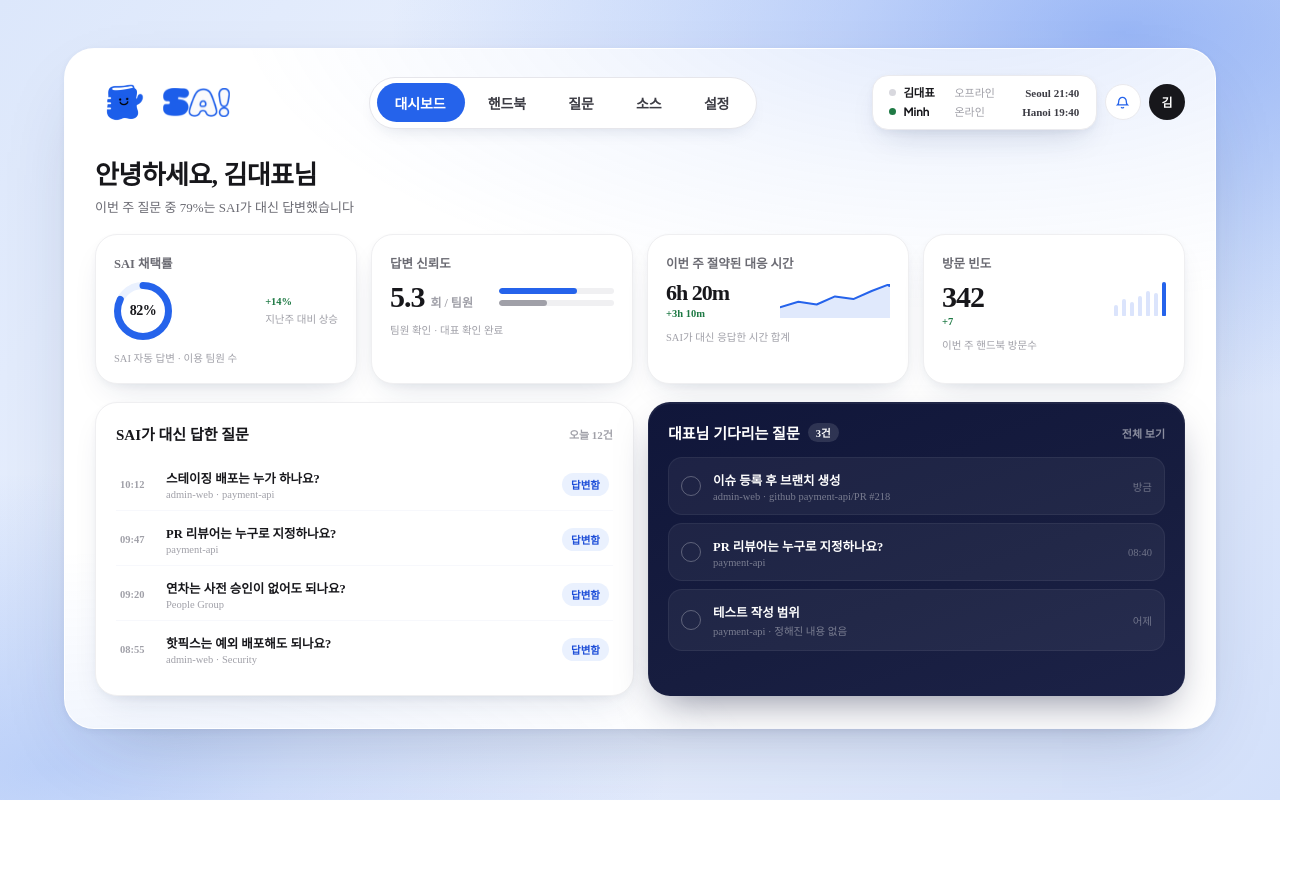
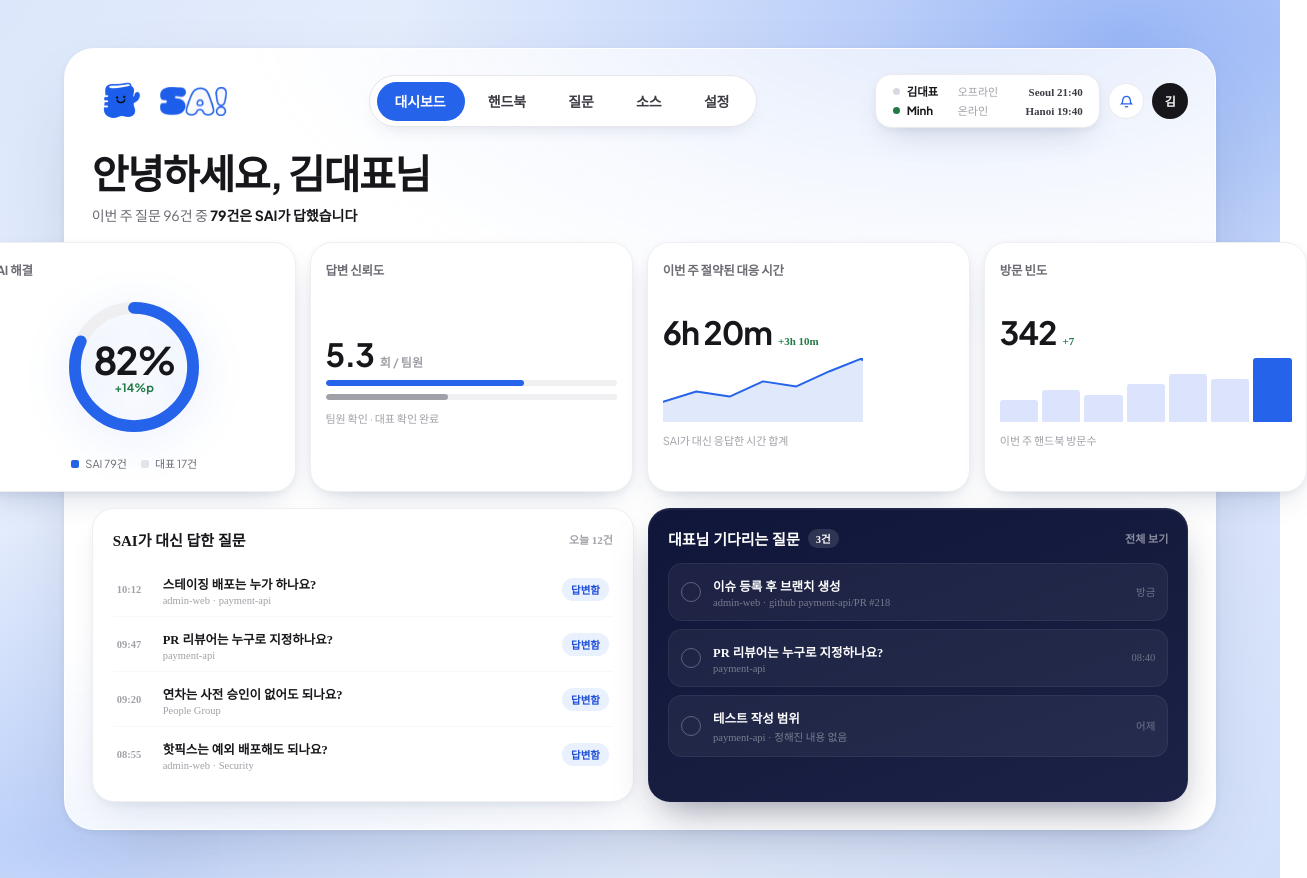
Before and after one commit to likelion14-hackathon-pride/frontend, a React app: page /owner in a window 1280 px wide. Shown: the whole page, 1307 px wide, since content can reach past the window. Before the commit the page ends 800 px from the top, so only its background shows below. Built offline with nearby package versions, Linux system fonts and the light colour scheme; the HTML template or start-up script is replaced by a standard one.

Commit message:
[feat] 브랜치 바꾸기 전까지 대시보드 구현 저장

```diff
--- /dev/null
+++ b/src/components/owner/dashboard/home/AdoptionRateCard.jsx
@@ -0,0 +1,107 @@
+import styled from 'styled-components';
+import StatCardShell from './StatCardShell';
+import DonutGauge from '../shared/DonutGauge';
+
+const GraphContainer = styled.div`
+  display: flex;
+  width: 150px;
+  height: 150px;
+  flex-shrink: 0;
+  align-items: center;
+  justify-content: center;
+  align-self: center;
+  filter: drop-shadow(0 8px 20px rgba(37, 99, 235, 0.18));
+`;
+
+const CenterLabel = styled.div`
+  position: absolute;
+  inset: 0;
+  display: flex;
+  flex-direction: column;
+  align-items: center;
+  justify-content: center;
+  gap: 2px;
+`;
+
+const ValueText = styled.span`
+  color: #17171b;
+  font-family: 'Plus Jakarta Sans';
+  font-size: 38px;
+  font-style: normal;
+  font-weight: 700;
+  line-height: 39.9px;
+  letter-spacing: -1.6px;
+`;
+
+const DeltaText = styled.span`
+  color: #1f7a45;
+  font-family: 'Plus Jakarta Sans';
+  font-size: 11.5px;
+  font-style: normal;
+  font-weight: 700;
+  line-height: 12.075px;
+`;
+
+const LegendRow = styled.div`
+  display: inline-flex;
+  height: 16px;
+  align-items: flex-start;
+  justify-content: center;
+  align-self: center;
+  gap: 14px;
+`;
+
+const LegendItem = styled.div`
+  display: flex;
+  height: 16px;
+  padding: 0.667px 0 1.333px 0;
+  justify-content: flex-end;
+  align-items: center;
+  gap: 6px;
+`;
+
+const LegendSwatch = styled.span`
+  width: 8px;
+  height: 8px;
+  flex-shrink: 0;
+  border-radius: 2px;
+  background: ${({ $color }) => $color};
+`;
+
+const LegendLabel = styled.span`
+  color: #6b6b73;
+  font-family: 'Plus Jakarta Sans';
+  font-size: 11px;
+  font-style: normal;
+  font-weight: 400;
+  line-height: 127%;
+  white-space: nowrap;
+`;
+
+function AdoptionRateCard({ value, delta, aiCount, ownerCount }) {
+  return (
+    <StatCardShell title="SAI 해결">
+      <GraphContainer>
+        <DonutGauge value={value} size={130} stroke={11.818} trackColor="#EFEFF1" progressColor="#2563EB" rounded>
+          <CenterLabel>
+            <ValueText>{value}%</ValueText>
+            <DeltaText>{delta}</DeltaText>
+          </CenterLabel>
+        </DonutGauge>
+      </GraphContainer>
+
+      <LegendRow>
+        <LegendItem>
+          <LegendSwatch $color="#2563EB" />
+          <LegendLabel>SAI {aiCount}건</LegendLabel>
+        </LegendItem>
+        <LegendItem>
+          <LegendSwatch $color="#E6E6EB" />
+          <LegendLabel>대표 {ownerCount}건</LegendLabel>
+        </LegendItem>
+      </LegendRow>
+    </StatCardShell>
+  );
+}
+
+export default AdoptionRateCard;
--- a/src/components/owner/dashboard/home/DashboardHomeTab.jsx
+++ b/src/components/owner/dashboard/home/DashboardHomeTab.jsx
@@ -2,28 +2,50 @@ import styled from 'styled-components';
 import StatCardsRow from './StatCardsRow';
 import AiAnsweredList from './AiAnsweredList';
 import PendingApprovalPanel from './PendingApprovalPanel';
+import { STAT_SUMMARY } from './homeData';
 
 const TabContent = styled.div`
   display: flex;
+  width: 100%;
   flex-direction: column;
-  gap: 18px;
-  align-self: stretch;
+  justify-content: center;
+  align-items: flex-start;
+  gap: 16px;
+`;
+
+const HeaderTextGroup = styled.div`
+  display: flex;
+  width: 100%;
+  flex-direction: column;
+  justify-content: center;
+  align-items: flex-start;
+  gap: 10px;
 `;
 
 const Heading = styled.h1`
   margin: 0;
-  font-family: Pretendard;
-  font-size: 26px;
-  font-weight: 800;
   color: #17171b;
-  letter-spacing: -0.6px;
+  font-family: 'Plus Jakarta Sans';
+  font-size: 40px;
+  font-style: normal;
+  font-weight: 700;
+  line-height: 44px;
+  letter-spacing: -1.3px;
 `;
 
 const Subheading = styled.p`
-  margin: 6px 0 0;
-  font-family: Pretendard;
-  font-size: 13px;
+  margin: 0;
   color: #6b6b73;
+  font-family: 'Plus Jakarta Sans';
+  font-size: 14px;
+  font-style: normal;
+  font-weight: 400;
+  line-height: 21px;
+`;
+
+const SubheadingStrong = styled.strong`
+  color: #17171b;
+  font-weight: 700;
 `;
 
 const SplitRow = styled.div`
@@ -36,10 +58,15 @@ const SplitRow = styled.div`
 function DashboardHomeTab({ ownerName = '김대표' }) {
   return (
     <TabContent>
-      <div>
+      <HeaderTextGroup>
         <Heading>안녕하세요, {ownerName}님</Heading>
-        <Subheading>이번 주 질문 중 79%는 SAI가 대신 답변했습니다</Subheading>
-      </div>
+        <Subheading>
+          이번 주 질문 {STAT_SUMMARY.totalQuestions}건 중{' '}
+          <SubheadingStrong>
+            {STAT_SUMMARY.aiAnsweredCount}건은 SAI가 답했습니다
+          </SubheadingStrong>
+        </Subheading>
+      </HeaderTextGroup>
 
       <StatCardsRow />
 
--- /dev/null
+++ b/src/components/owner/dashboard/home/StatCardShell.jsx
@@ -0,0 +1,40 @@
+import styled from 'styled-components';
+
+const Card = styled.div`
+  box-sizing: border-box;
+  display: flex;
+  width: 323.167px;
+  height: 250.333px;
+  flex-shrink: 0;
+  flex-direction: column;
+  padding: 20px 14.667px;
+  gap: 14px;
+  border-radius: 22px;
+  border: 0.667px solid #efeff1;
+  background: #fff;
+  box-shadow:
+    0 14px 34px -14px rgba(23, 44, 90, 0.22),
+    0 3px 8px -2px rgba(23, 44, 90, 0.08);
+`;
+
+const Title = styled.span`
+  width: 293.833px;
+  color: #6b6b73;
+  font-family: 'Plus Jakarta Sans';
+  font-size: 12.5px;
+  font-style: normal;
+  font-weight: 700;
+  line-height: 123%;
+  letter-spacing: -0.2px;
+`;
+
+function StatCardShell({ title, children }) {
+  return (
+    <Card>
+      <Title>{title}</Title>
+      {children}
+    </Card>
+  );
+}
+
+export default StatCardShell;
--- a/src/components/owner/dashboard/home/StatCardsRow.jsx
+++ b/src/components/owner/dashboard/home/StatCardsRow.jsx
@@ -1,47 +1,26 @@
 import styled from 'styled-components';
-import DonutGauge from '../shared/DonutGauge';
+import StatCardShell from './StatCardShell';
+import AdoptionRateCard from './AdoptionRateCard';
 import MiniBarChart from '../shared/MiniBarChart';
 import MiniLineChart from '../shared/MiniLineChart';
 import { STAT_SUMMARY, VISIT_TREND, TIME_SAVED_TREND } from './homeData';
 
-const Grid = styled.div`
-  display: grid;
-  grid-template-columns: repeat(4, 1fr);
+const Row = styled.div`
+  display: flex;
+  width: 100%;
+  height: 250.333px;
+  flex-shrink: 0;
+  justify-content: center;
+  align-items: flex-start;
   gap: 14px;
-  align-self: stretch;
-`;
-
-const Card = styled.div`
-  display: flex;
-  flex-direction: column;
-  gap: 10px;
-  padding: 18px;
-  border-radius: 22px;
-  border: 1px solid #efeff1;
-  background: #fff;
-  box-shadow:
-    0 14px 34px -14px rgba(23, 44, 90, 0.16),
-    0 3px 8px -2px rgba(23, 44, 90, 0.06);
-`;
-
-const Title = styled.span`
-  font-family: Pretendard;
-  font-size: 12.5px;
-  font-weight: 700;
-  color: #6b6b73;
 `;
 
 const Body = styled.div`
   display: flex;
-  align-items: center;
-  justify-content: space-between;
-  gap: 12px;
-`;
-
-const NumberBlock = styled.div`
-  display: flex;
   flex-direction: column;
-  gap: 4px;
+  justify-content: center;
+  flex: 1 0 0;
+  gap: 10px;
 `;
 
 const NumberRow = styled.div`
@@ -51,16 +30,16 @@ const NumberRow = styled.div`
 `;
 
 const Number = styled.span`
-  font-family: Pretendard;
-  font-size: 30px;
-  font-weight: 800;
+  font-family: 'Plus Jakarta Sans';
+  font-size: 32px;
+  font-weight: 700;
   color: #17171b;
   letter-spacing: -1px;
   line-height: 1;
 `;
 
 const Unit = styled.span`
-  font-family: Pretendard;
+  font-family: 'Plus Jakarta Sans';
   font-size: 12px;
   font-weight: 600;
   color: #a0a0a8;
@@ -68,23 +47,21 @@ const Unit = styled.span`
 
 const Delta = styled.span`
   font-family: 'IBM Plex Mono';
-  font-size: 10.5px;
+  font-size: 11px;
   font-weight: 700;
   color: #1f7a45;
 `;
 
 const Footnote = styled.span`
-  font-family: Pretendard;
-  font-size: 10.5px;
+  font-family: 'Plus Jakarta Sans';
+  font-size: 11px;
   color: #a0a0a8;
 `;
 
 const ProgressStack = styled.div`
   display: flex;
   flex-direction: column;
-  gap: 6px;
-  flex: 1 0 0;
-  margin-left: 14px;
+  gap: 8px;
 `;
 
 const ProgressTrack = styled.div`
@@ -103,21 +80,15 @@ const ProgressFill = styled.div`
 
 function StatCardsRow() {
   return (
-    <Grid>
-      <Card>
-        <Title>SAI 채택률</Title>
-        <Body>
-          <DonutGauge value={STAT_SUMMARY.adoptionRate} size={58} stroke={7} />
-          <NumberBlock>
-            <Delta>{STAT_SUMMARY.adoptionDelta}</Delta>
-            <Footnote>지난주 대비 상승</Footnote>
-          </NumberBlock>
-        </Body>
-        <Footnote>SAI 자동 답변 · 이용 팀원 수</Footnote>
-      </Card>
+    <Row>
+      <AdoptionRateCard
+        value={STAT_SUMMARY.adoptionRate}
+        delta={STAT_SUMMARY.adoptionDelta}
+        aiCount={STAT_SUMMARY.aiAnsweredCount}
+        ownerCount={STAT_SUMMARY.ownerAnsweredCount}
+      />
 
-      <Card>
-        <Title>답변 신뢰도</Title>
+      <StatCardShell title="답변 신뢰도">
         <Body>
           <NumberRow>
             <Number>{STAT_SUMMARY.answerCount}</Number>
@@ -131,36 +102,32 @@ function StatCardsRow() {
               <ProgressFill $pct={42} $color="#a0a0a8" />
             </ProgressTrack>
           </ProgressStack>
+          <Footnote>팀원 확인 · 대표 확인 완료</Footnote>
         </Body>
-        <Footnote>팀원 확인 · 대표 확인 완료</Footnote>
-      </Card>
+      </StatCardShell>
 
-      <Card>
-        <Title>이번 주 절약된 대응 시간</Title>
+      <StatCardShell title="이번 주 절약된 대응 시간">
         <Body>
-          <NumberBlock>
-            <Number style={{ fontSize: 22 }}>{STAT_SUMMARY.timeSavedLabel}</Number>
+          <NumberRow>
+            <Number>{STAT_SUMMARY.timeSavedLabel}</Number>
             <Delta>{STAT_SUMMARY.timeSavedDelta}</Delta>
-          </NumberBlock>
-          <MiniLineChart values={TIME_SAVED_TREND} width={110} height={34} />
+          </NumberRow>
+          <MiniLineChart values={TIME_SAVED_TREND} width={200} height={64} />
+          <Footnote>SAI가 대신 응답한 시간 합계</Footnote>
         </Body>
-        <Footnote>SAI가 대신 응답한 시간 합계</Footnote>
-      </Card>
+      </StatCardShell>
 
-      <Card>
-        <Title>방문 빈도</Title>
+      <StatCardShell title="방문 빈도">
         <Body>
-          <NumberBlock>
-            <NumberRow>
-              <Number>{STAT_SUMMARY.visitCount}</Number>
-            </NumberRow>
+          <NumberRow>
+            <Number>{STAT_SUMMARY.visitCount}</Number>
             <Delta>{STAT_SUMMARY.visitDelta}</Delta>
-          </NumberBlock>
-          <MiniBarChart values={VISIT_TREND} height={34} />
+          </NumberRow>
+          <MiniBarChart values={VISIT_TREND} height={64} />
+          <Footnote>이번 주 핸드북 방문수</Footnote>
         </Body>
-        <Footnote>이번 주 핸드북 방문수</Footnote>
-      </Card>
-    </Grid>
+      </StatCardShell>
+    </Row>
   );
 }
 
--- a/src/components/owner/dashboard/home/homeData.js
+++ b/src/components/owner/dashboard/home/homeData.js
@@ -50,8 +50,11 @@ export const PENDING_OWNER_QUESTIONS = [
 ];
 
 export const STAT_SUMMARY = {
+  totalQuestions: 96,
+  aiAnsweredCount: 79,
+  ownerAnsweredCount: 17,
   adoptionRate: 82,
-  adoptionDelta: '+14%',
+  adoptionDelta: '+14%p',
   answerCount: 5.3,
   visitCount: 342,
   visitDelta: '+7',
--- a/src/components/owner/dashboard/layout/DashboardLayout.jsx
+++ b/src/components/owner/dashboard/layout/DashboardLayout.jsx
@@ -19,13 +19,13 @@ const Background = styled.div`
 const Card = styled.div`
   box-sizing: border-box;
   width: 100%;
-  max-width: 1312px;
+  max-width: 1388px;
   display: flex;
   flex-direction: column;
   align-items: flex-start;
   flex-shrink: 0;
-  gap: 22px;
-  padding: 24px 30px 32px 30px;
+  gap: 20px;
+  padding: 22.667px 26.667px 26.667px 26.667px;
   border-radius: 30px;
   border: 0.667px solid rgba(255, 255, 255, 0.9);
   background:
--- a/src/components/owner/dashboard/shared/DonutGauge.jsx
+++ b/src/components/owner/dashboard/shared/DonutGauge.jsx
@@ -2,8 +2,11 @@ import styled from 'styled-components';
 
 const Wrap = styled.div`
   position: relative;
-  width: ${({ $size }) => $size}px;
-  height: ${({ $size }) => $size}px;
+  display: flex;
+  align-items: center;
+  justify-content: center;
+  width: ${({ $wrapSize }) => $wrapSize}px;
+  height: ${({ $wrapSize }) => $wrapSize}px;
   flex-shrink: 0;
 `;
 
@@ -20,22 +23,24 @@ const Label = styled.div`
   letter-spacing: -0.5px;
 `;
 
-function DonutGauge({ value, size = 64, stroke = 8, trackColor = '#eaf1fe', progressColor = '#2563eb' }) {
+function DonutGauge({
+  value,
+  size = 64,
+  stroke = 8,
+  trackColor = '#eaf1fe',
+  progressColor = '#2563eb',
+  rounded = true,
+  wrapSize,
+  children,
+}) {
   const radius = (size - stroke) / 2;
   const circumference = 2 * Math.PI * radius;
   const offset = circumference * (1 - value / 100);
 
   return (
-    <Wrap $size={size}>
+    <Wrap $wrapSize={wrapSize ?? size}>
       <svg width={size} height={size} viewBox={`0 0 ${size} ${size}`}>
-        <circle
-          cx={size / 2}
-          cy={size / 2}
-          r={radius}
-          fill="none"
-          stroke={trackColor}
-          strokeWidth={stroke}
-        />
+        <circle cx={size / 2} cy={size / 2} r={radius} fill="none" stroke={trackColor} strokeWidth={stroke} />
         <circle
           cx={size / 2}
           cy={size / 2}
@@ -43,13 +48,13 @@ function DonutGauge({ value, size = 64, stroke = 8, trackColor = '#eaf1fe', prog
           fill="none"
           stroke={progressColor}
           strokeWidth={stroke}
-          strokeLinecap="round"
+          strokeLinecap={rounded ? 'round' : 'butt'}
           strokeDasharray={circumference}
           strokeDashoffset={offset}
           transform={`rotate(-90 ${size / 2} ${size / 2})`}
         />
       </svg>
-      <Label $size={size}>{value}%</Label>
+      {children ?? <Label $size={size}>{value}%</Label>}
     </Wrap>
   );
 }
```
